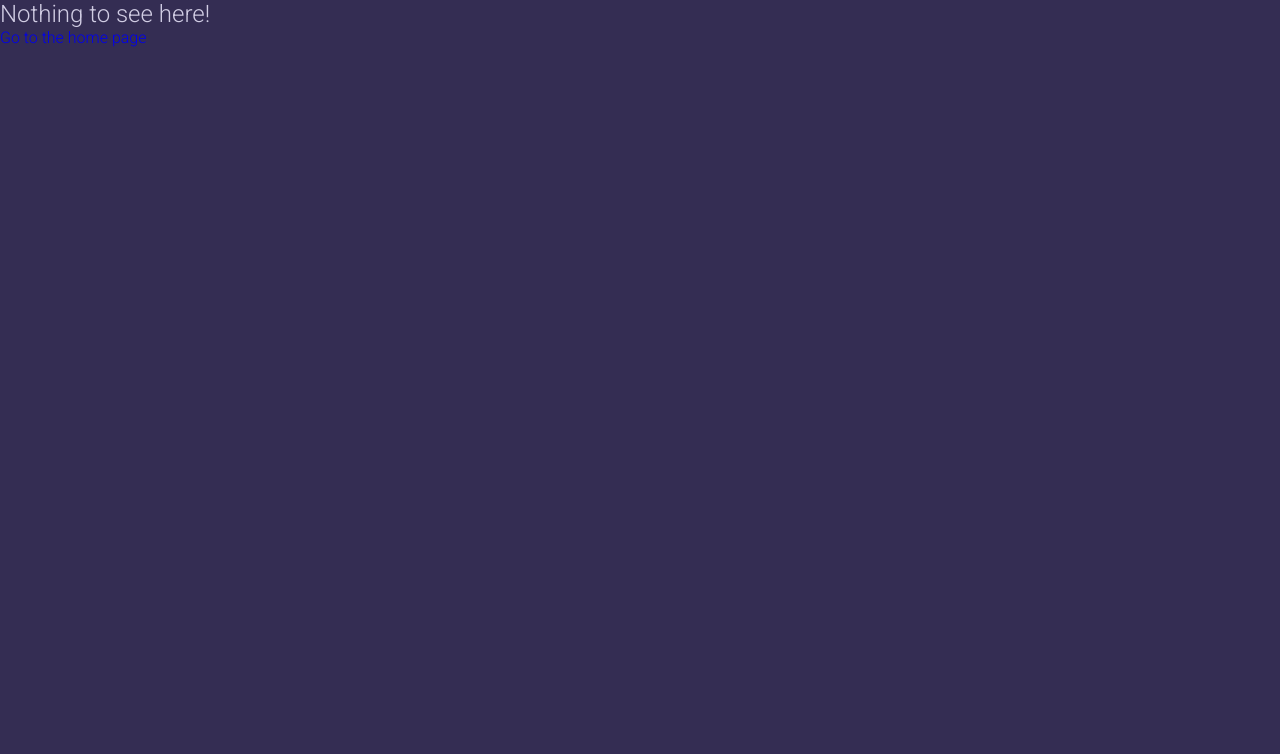
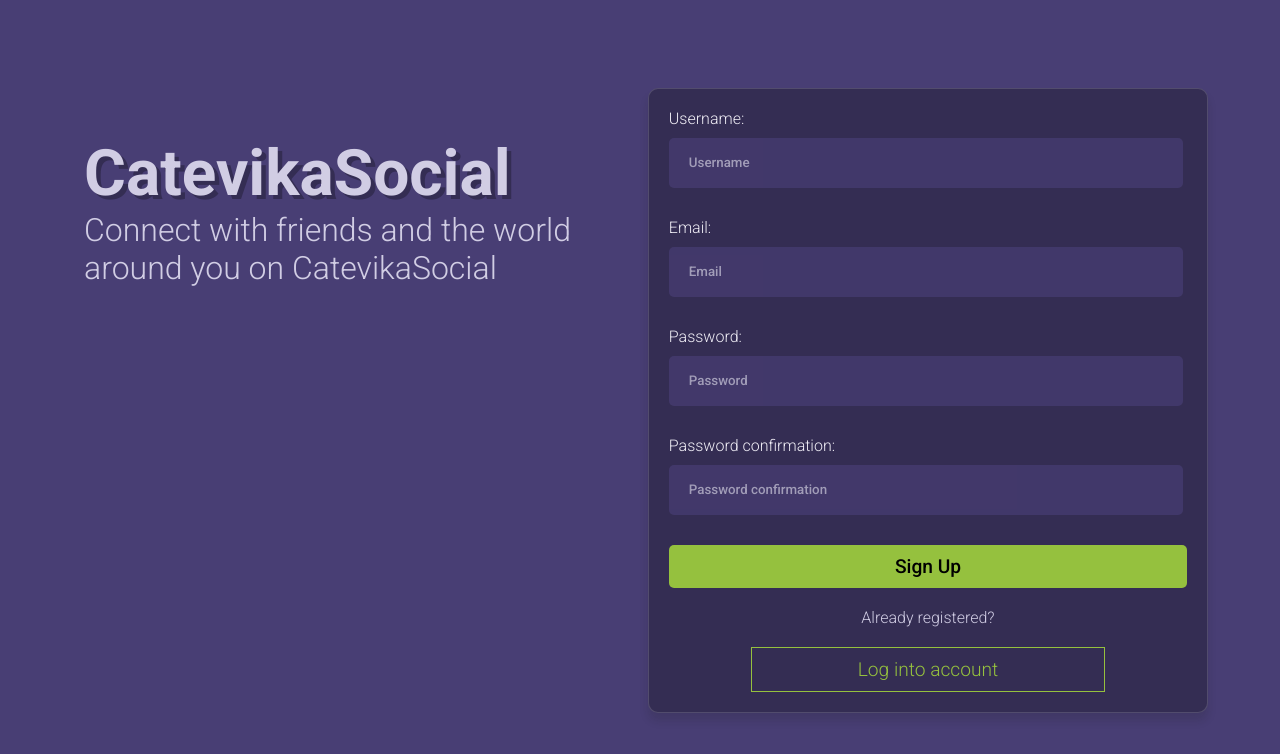
Before and after one commit to Catevika/Lama_Dev_Social-Chat_client, a React (Create React App) app: page / in a window 1280 px wide. Shown: the top 754 px of the page. Built offline with nearby package versions, Linux system fonts and the light colour scheme.

Commit message:
Add AuthContext & Update Login + Register

```diff
--- a/src/App.js
+++ b/src/App.js
@@ -1,4 +1,6 @@
-import { Link, Route, Routes } from 'react-router-dom';
+import { useContext } from 'react';
+import { Link, Route, Routes, Navigate } from 'react-router-dom';
+import { AuthContext } from './context/AuthContext';
 import Login from './pages/login/Login';
 import Register from './pages/register/Register';
 import Home from './pages/home/Home';
@@ -7,11 +9,19 @@ import ErrorPage from './ErrorPage';
 import './app.css';
 
 function App() {
+	const { user } = useContext(AuthContext);
 	return (
 		<Routes>
-			<Route index path='login' element={<Login />} />
-			<Route path='register' element={<Register />} />
-			<Route path='home' element={<Home />} />
+			<Route
+				index
+				path='login'
+				element={user ? <Navigate to='/' replace={true} /> : <Login />}
+			/>
+			<Route
+				path='register'
+				element={user ? <Navigate to='/' replace={true} /> : <Register />}
+			/>
+			<Route path='/' element={user ? <Home /> : <Register />} />
 			<Route path='posts/profile/:username' element={<Profile />} />
 			<Route path='error' element={<ErrorPage />} />
 			<Route path='*' element={<NoMatch />} />
--- /dev/null
+++ b/src/apiCalls.js
@@ -0,0 +1,11 @@
+import axios from 'axios';
+
+export const loginCall = async (userCredentials, dispatch) => {
+	dispatch({ type: 'LOGIN_START' });
+	try {
+		const { data } = await axios.post('/auth/login', userCredentials);
+		dispatch({ type: 'LOGIN_SUCCESS', payload: data });
+	} catch (error) {
+		dispatch({ type: 'LOGIN_FAIL', payload: error });
+	}
+};
--- /dev/null
+++ b/src/context/AuthContext.js
@@ -0,0 +1,27 @@
+import { createContext, useReducer } from 'react';
+import AuthReducer from './AuthReducer';
+
+const INITIAL_STATE = {
+	user: null,
+	isFetching: false,
+	error: false
+};
+
+export const AuthContext = createContext(INITIAL_STATE);
+
+export const AuthContextProvider = ({ children }) => {
+	const [state, dispatch] = useReducer(AuthReducer, INITIAL_STATE);
+
+	return (
+		<AuthContext.Provider
+			value={{
+				user: state.user,
+				isFetching: state.isFetching,
+				error: state.error,
+				dispatch
+			}}
+		>
+			{children}
+		</AuthContext.Provider>
+	);
+};
--- /dev/null
+++ b/src/context/AuthReducer.js
@@ -0,0 +1,26 @@
+const AuthReducer = (state, action) => {
+	switch (action.type) {
+		case 'LOGIN_START':
+			return {
+				user: null,
+				isFetching: true,
+				error: false
+			};
+		case 'LOGIN_SUCCESS':
+			return {
+				user: action.payload,
+				isFetching: false,
+				error: false
+			};
+		case 'LOGIN_FAIL':
+			return {
+				user: null,
+				isFetching: false,
+				error: action.payload
+			};
+		default:
+			return state;
+	}
+};
+
+export default AuthReducer;
--- a/src/index.js
+++ b/src/index.js
@@ -1,6 +1,7 @@
 import React from 'react';
 import ReactDOM from 'react-dom/client';
 import { BrowserRouter } from 'react-router-dom';
+import { AuthContextProvider } from './context/AuthContext';
 
 import App from './App';
 
@@ -9,7 +10,9 @@ const root = ReactDOM.createRoot(document.getElementById('root'));
 root.render(
 	<React.StrictMode>
 		<BrowserRouter>
-			<App />
+			<AuthContextProvider>
+				<App />
+			</AuthContextProvider>
 		</BrowserRouter>
 	</React.StrictMode>
 );
--- a/src/pages/login/Login.jsx
+++ b/src/pages/login/Login.jsx
@@ -1,6 +1,23 @@
+import { useContext, useRef } from 'react';
+import { AuthContext } from '../../context/AuthContext';
+import { loginCall } from '../../apiCalls';
+import { Link } from 'react-router-dom';
+import { CircularProgress } from '@mui/material';
 import './login.css';
 
 export default function Login() {
+	const email = useRef();
+	const password = useRef();
+	const { isFetching, dispatch } = useContext(AuthContext);
+
+	const handleSubmit = (e) => {
+		e.preventDefault();
+		loginCall(
+			{ email: email.current.value, password: password.current.value },
+			dispatch
+		);
+	};
+
 	return (
 		<div className='login-container'>
 			<div className='login-wrapper'>
@@ -13,16 +30,18 @@ export default function Login() {
 					</div>
 				</div>
 				<div className='login-right'>
-					<form className='login-form'>
+					<form className='login-form' onSubmit={handleSubmit}>
 						<div className='login-form-group'>
 							<label htmlFor='email' className='login-label'>
 								Email:
 							</label>
 							<input
+								ref={email}
 								name='email'
 								type='email'
 								autoComplete='current-email'
 								placeholder='Email'
+								required
 								className='login-input'
 							/>
 						</div>
@@ -31,19 +50,30 @@ export default function Login() {
 								Password:
 							</label>
 							<input
+								ref={password}
 								name='password'
 								type='password'
 								autoComplete='current-password'
 								placeholder='Password'
+								required
+								minLength='6'
 								className='login-input'
 							/>
 						</div>
 						<div className='login-btn-group'>
-							<button className='login-btn'>Log In</button>
+							{isFetching ? (
+								<CircularProgress className='loading' color='inherit' />
+							) : (
+								<button className='login-btn'>Log In</button>
+							)}
 							<span className='login-forgot'>Forgot password?</span>
-							<button className='login-register-btn'>
-								Create a new account
-							</button>
+							{isFetching ? (
+								<CircularProgress className='loading' color='inherit' />
+							) : (
+								<Link to='/register' className='login-register-link'>
+									Create a new account
+								</Link>
+							)}
 						</div>
 					</form>
 				</div>
--- a/src/pages/login/login.css
+++ b/src/pages/login/login.css
@@ -90,10 +90,14 @@
   margin-bottom: 50px;
 }
 
-.login-btn,
-.login-register-btn {
+.login-btn {
   font-size: 1.2rem;
   padding: 10px 20px;
+}
+
+.loading {
+  margin-bottom: 50px;
+  cursor: not-allowed;
 }
 
 .login-forgot {
@@ -102,11 +106,19 @@
   margin-bottom: 20px;
 }
 
-.login-register-btn {
+.login-register-link,
+.register-register-link {
   display: block;
+  font-size: 1.2rem;
+  padding: 10px 20px;
   width: 60%;
-  align-self: center;
+  text-align: center;
   color: var(--light-green);
   background-color: var(--ultra-dark);
-  border: 1px solid var(--light-green)
+  border: 1px solid var(--light-green);
 }
+
+.login-register-link:visited,
+.register-register-link:visited {
+  color: var(--light-green);
+}
--- a/src/pages/register/Register.jsx
+++ b/src/pages/register/Register.jsx
@@ -1,6 +1,34 @@
+import axios from 'axios';
+import { useRef } from 'react';
+import { Link, useNavigate } from 'react-router-dom';
 import './register.css';
 
 export default function Register() {
+	const username = useRef();
+	const email = useRef();
+	const password = useRef();
+	const passwordConfirmation = useRef();
+	const navigate = useNavigate();
+
+	const handleSubmit = async (e) => {
+		e.preventDefault();
+		if (passwordConfirmation.current.value !== password.current.value) {
+			password.current.setCustomValidity('Passwords do not match!');
+		} else {
+			const user = {
+				username: username.current.value,
+				email: email.current.value,
+				password: password.current.value
+			};
+			try {
+				await axios.post('/auth/register', user);
+				navigate('/login');
+			} catch (error) {
+				console.log(error);
+			}
+		}
+	};
+
 	return (
 		<div className='register-container'>
 			<div className='register-wrapper'>
@@ -13,7 +41,7 @@ export default function Register() {
 					</div>
 				</div>
 				<div className='register-right'>
-					<form className='register-form'>
+					<form className='register-form' onSubmit={handleSubmit}>
 						<div className='register-form-group'>
 							<label htmlFor='username' className='register-label'>
 								Username:
@@ -24,6 +52,8 @@ export default function Register() {
 								autoComplete='current-username'
 								placeholder='Username'
 								className='register-input'
+								ref={username}
+								required
 							/>
 						</div>
 						<div className='register-form-group'>
@@ -36,6 +66,8 @@ export default function Register() {
 								autoComplete='current-email'
 								placeholder='Email'
 								className='register-input'
+								ref={email}
+								required
 							/>
 						</div>
 						<div className='register-form-group'>
@@ -48,6 +80,9 @@ export default function Register() {
 								autoComplete='new-password'
 								placeholder='Password'
 								className='register-input'
+								ref={password}
+								required
+								minLength={6}
 							/>
 						</div>
 						<div className='register-form-group'>
@@ -60,14 +95,18 @@ export default function Register() {
 								autoComplete='current-password'
 								placeholder='Password confirmation'
 								className='register-input'
+								ref={passwordConfirmation}
+								required
 							/>
 						</div>
 						<div className='register-btn-group'>
-							<button className='register-btn'>Sign Up</button>
+							<button type='submit' className='register-btn'>
+								Sign Up
+							</button>
 							<span className='register-forgot'>Already registered?</span>
-							<button className='register-register-btn'>
+							<Link to='/login' className='register-register-link'>
 								Log into account
-							</button>
+							</Link>
 						</div>
 					</form>
 				</div>
```
Also changed, not shown: src/context/AuthActions.js (added, +13 -0 lines), 1 other file (tests, documents, lock files or other folders).
